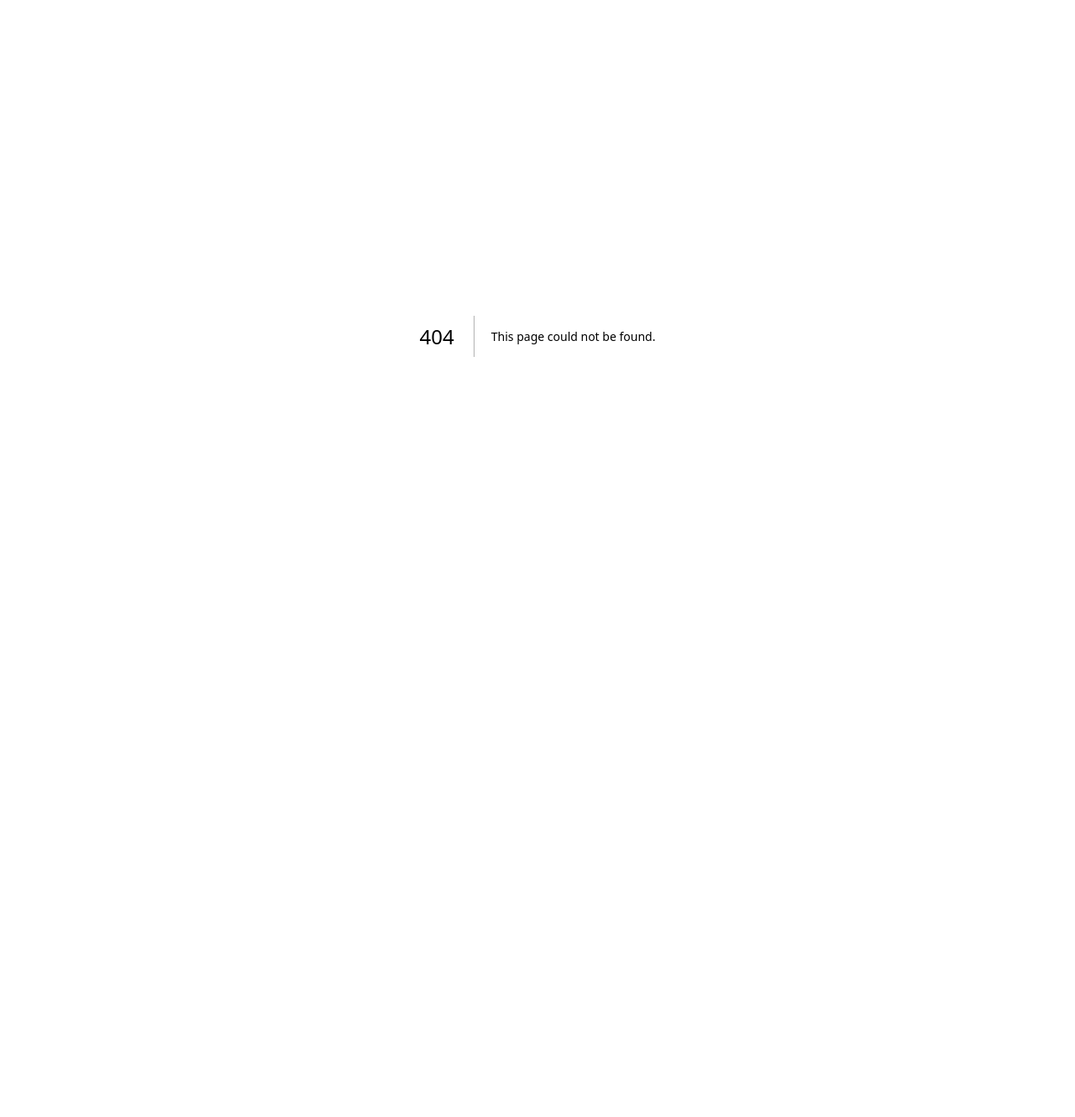
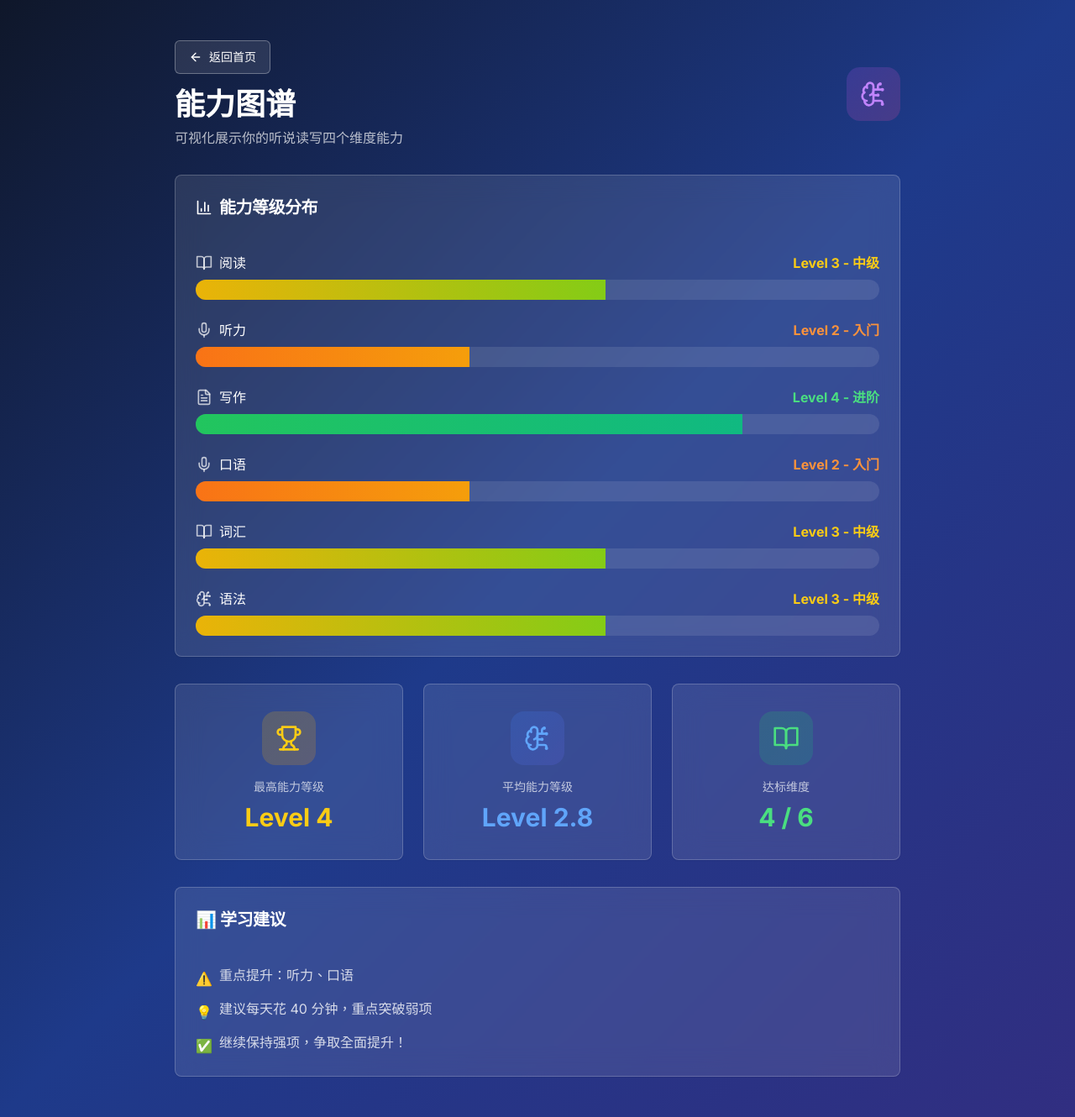
Before and after one commit to swj19821119/dse-enhancer, a Next.js app: page /ability-chart in a window 1280 px wide. Before the commit this address had no page. Shown: the whole page at 84% size. Before the commit the page ends 800 px from the top, so only its background shows below. Built offline with nearby package versions, Linux system fonts and the light colour scheme.

Commit message:
兰：完成P0任务-能力图谱可视化(柱状图展示+能力统计+学习建议)

```diff
--- /dev/null
+++ b/app/ability-chart/page.tsx
@@ -0,0 +1,209 @@
+'use client';
+
+import { useState } from 'react';
+import { Card, CardContent, CardHeader, CardTitle } from '@/components/ui/card';
+import { Button } from '@/components/ui/button';
+import { BrainCircuit, BarChart3, Trophy, BookOpen, Mic, FileText, ArrowLeft } from 'lucide-react';
+import Link from 'next/link';
+
+interface AbilityData {
+  name: string;
+  level: number; // 1-5
+  icon: React.ReactNode;
+  color: string;
+}
+
+// Mock data - 用 mock 数据先实现
+const mockAbilityData: AbilityData[] = [
+  {
+    name: '阅读',
+    level: 3,
+    icon: <BookOpen className="w-5 h-5" />,
+    color: 'from-blue-500 to-indigo-500'
+  },
+  {
+    name: '听力',
+    level: 2,
+    icon: <Mic className="w-5 h-5" />,
+    color: 'from-green-500 to-emerald-500'
+  },
+  {
+    name: '写作',
+    level: 4,
+    icon: <FileText className="w-5 h-5" />,
+    color: 'from-purple-500 to-pink-500'
+  },
+  {
+    name: '口语',
+    level: 2,
+    icon: <Mic className="w-5 h-5" />,
+    color: 'from-orange-500 to-amber-500'
+  },
+  {
+    name: '词汇',
+    level: 3,
+    icon: <BookOpen className="w-5 h-5" />,
+    color: 'from-cyan-500 to-teal-500'
+  },
+  {
+    name: '语法',
+    level: 3,
+    icon: <BrainCircuit className="w-5 h-5" />,
+    color: 'from-red-500 to-rose-500'
+  }
+];
+
+const getLevelLabel = (level: number) => {
+  const labels = ['基础', '入门', '中级', '进阶', '高级'];
+  return labels[level - 1] || '未知';
+};
+
+const getLevelColor = (level: number) => {
+  const colors = ['text-red-400', 'text-orange-400', 'text-yellow-400', 'text-green-400', 'text-blue-400'];
+  return colors[level - 1] || 'text-gray-400';
+};
+
+const getBarColor = (level: number) => {
+  const colors = [
+    'bg-gradient-to-r from-red-500 to-rose-500',
+    'bg-gradient-to-r from-orange-500 to-amber-500',
+    'bg-gradient-to-r from-yellow-500 to-lime-500',
+    'bg-gradient-to-r from-green-500 to-emerald-500',
+    'bg-gradient-to-r from-blue-500 to-indigo-500'
+  ];
+  return colors[level - 1] || 'bg-gradient-to-r from-gray-500 to-slate-500';
+};
+
+export default function AbilityChartPage() {
+  const [abilityData, setAbilityData] = useState<AbilityData[]>(mockAbilityData);
+
+  return (
+    <div className="min-h-screen bg-gradient-to-br from-slate-900 via-blue-900 to-indigo-900 py-12">
+      <div className="container mx-auto px-4 max-w-4xl">
+
+        {/* Header */}
+        <div className="flex justify-between items-center mb-8">
+          <div>
+            <Link href="/dashboard" className="inline-block mb-4">
+              <Button variant="secondary" className="bg-white/10 text-white hover:bg-white/20 border border-white/30">
+                <ArrowLeft className="w-4 h-4 mr-2" />
+                返回首页
+              </Button>
+            </Link>
+            <h1 className="text-4xl font-extrabold text-white mb-2">能力图谱</h1>
+            <p className="text-white/70">
+              可视化展示你的听说读写四个维度能力
+            </p>
+          </div>
+          <div className="w-16 h-16 rounded-2xl bg-gradient-to-br from-purple-500/20 to-pink-500/20 flex items-center justify-center">
+            <BrainCircuit className="w-8 h-8 text-purple-400" />
+          </div>
+        </div>
+
+        {/* Bar Chart */}
+        <Card className="bg-white/10 backdrop-blur-lg border-white/20 mb-8">
+          <CardHeader>
+            <CardTitle className="text-white text-xl flex items-center">
+              <BarChart3 className="w-5 h-5 mr-2" />
+              能力等级分布
+            </CardTitle>
+          </CardHeader>
+          <CardContent className="pt-4">
+            <div className="space-y-6">
+              {abilityData.map((ability, index) => (
+                <div key={ability.name} className="space-y-2">
+                  <div className="flex justify-between items-center">
+                    <div className="flex items-center gap-2">
+                      <span className="text-white/70">{ability.icon}</span>
+                      <span className="text-white font-medium">{ability.name}</span>
+                    </div>
+                    <span className={`font-bold ${getLevelColor(ability.level)}`}>
+                      Level {ability.level} - {getLevelLabel(ability.level)}
+                    </span>
+                  </div>
+                  <div className="w-full bg-white/10 rounded-full h-6 overflow-hidden">
+                    <div
+                      className={`h-full transition-all duration-500 ${getBarColor(ability.level)}`}
+                      style={{ width: `${(ability.level / 5) * 100}%` }}
+                    />
+                  </div>
+                </div>
+              ))}
+            </div>
+          </CardContent>
+        </Card>
+
+        {/* Summary Cards */}
+        <div className="grid grid-cols-1 md:grid-cols-2 lg:grid-cols-3 gap-6">
+          <Card className="bg-white/10 backdrop-blur-lg border-white/20">
+            <CardContent className="pt-8 pb-8 text-center">
+              <div className="w-16 h-16 mx-auto mb-4 rounded-2xl bg-gradient-to-br from-yellow-500/20 to-amber-500/20 flex items-center justify-center">
+                <Trophy className="w-8 h-8 text-yellow-400" />
+              </div>
+              <p className="text-white/70 text-sm mb-2">最高能力等级</p>
+              <p className="text-3xl font-bold text-yellow-400">
+                Level {Math.max(...abilityData.map(a => a.level))}
+              </p>
+            </CardContent>
+          </Card>
+
+          <Card className="bg-white/10 backdrop-blur-lg border-white/20">
+            <CardContent className="pt-8 pb-8 text-center">
+              <div className="w-16 h-16 mx-auto mb-4 rounded-2xl bg-gradient-to-br from-blue-500/20 to-indigo-500/20 flex items-center justify-center">
+                <BrainCircuit className="w-8 h-8 text-blue-400" />
+              </div>
+              <p className="text-white/70 text-sm mb-2">平均能力等级</p>
+              <p className="text-3xl font-bold text-blue-400">
+                Level {(abilityData.reduce((sum, a) => sum + a.level, 0) / abilityData.length).toFixed(1)}
+              </p>
+            </CardContent>
+          </Card>
+
+          <Card className="bg-white/10 backdrop-blur-lg border-white/20">
+            <CardContent className="pt-8 pb-8 text-center">
+              <div className="w-16 h-16 mx-auto mb-4 rounded-2xl bg-gradient-to-br from-green-500/20 to-emerald-500/20 flex items-center justify-center">
+                <BookOpen className="w-8 h-8 text-green-400" />
+              </div>
+              <p className="text-white/70 text-sm mb-2">达标维度</p>
+              <p className="text-3xl font-bold text-green-400">
+                {abilityData.filter(a => a.level >= 3).length} / {abilityData.length}
+              </p>
+            </CardContent>
+          </Card>
+        </div>
+
+        {/* Recommendations */}
+        <Card className="bg-white/10 backdrop-blur-lg border-white/20 mt-8">
+          <CardHeader>
+            <CardTitle className="text-white text-xl">📊 学习建议</CardTitle>
+          </CardHeader>
+          <CardContent className="pt-4">
+            <ul className="text-white/80 space-y-3">
+              {abilityData.filter(a => a.level <= 2).length > 0 && (
+                <li className="flex items-start gap-2">
+                  <span className="text-orange-400 mt-1">⚠️</span>
+                  <span>
+                    重点提升：{abilityData.filter(a => a.level <= 2).map(a => a.name).join('、')}
+                  </span>
+                </li>
+              )}
+              <li className="flex items-start gap-2">
+                <span className="text-blue-400 mt-1">💡</span>
+                <span>
+                  建议每天花 40 分钟，重点突破弱项
+                </span>
+              </li>
+              <li className="flex items-start gap-2">
+                <span className="text-green-400 mt-1">✅</span>
+                <span>
+                  继续保持强项，争取全面提升！
+                </span>
+              </li>
+            </ul>
+          </CardContent>
+        </Card>
+
+      </div>
+    </div>
+  );
+}
--- a/app/dashboard/page.tsx
+++ b/app/dashboard/page.tsx
@@ -228,6 +228,20 @@ export default function DashboardPage() {
                   </CardContent>
                 </Card>
               </Link>
+
+              <Link href="/ability-chart">
+                <Card className="bg-white/10 backdrop-blur-lg border-white/20 hover:bg-white/15 transition-all cursor-pointer hover:scale-[1.02]">
+                  <CardHeader>
+                    <div className="w-14 h-14 rounded-2xl bg-gradient-to-br from-cyan-500/20 to-teal-500/20 flex items-center justify-center mb-3">
+                      <BarChart3 className="w-7 h-7 text-cyan-400" />
+                    </div>
+                    <CardTitle className="text-white text-xl">能力图谱</CardTitle>
+                  </CardHeader>
+                  <CardContent>
+                    <p className="text-white/70">可视化展示听说读写能力</p>
+                  </CardContent>
+                </Card>
+              </Link>
             </>
           )}
         </div>
```
